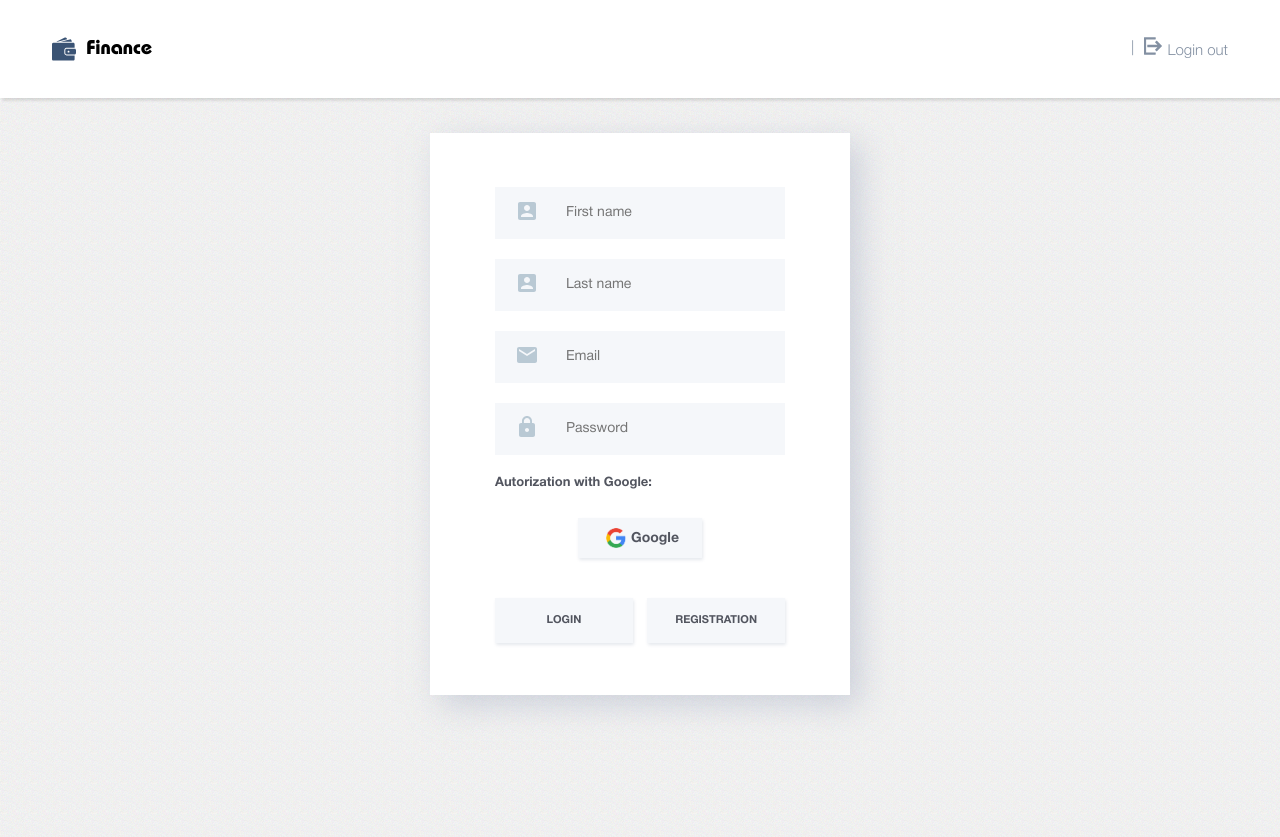
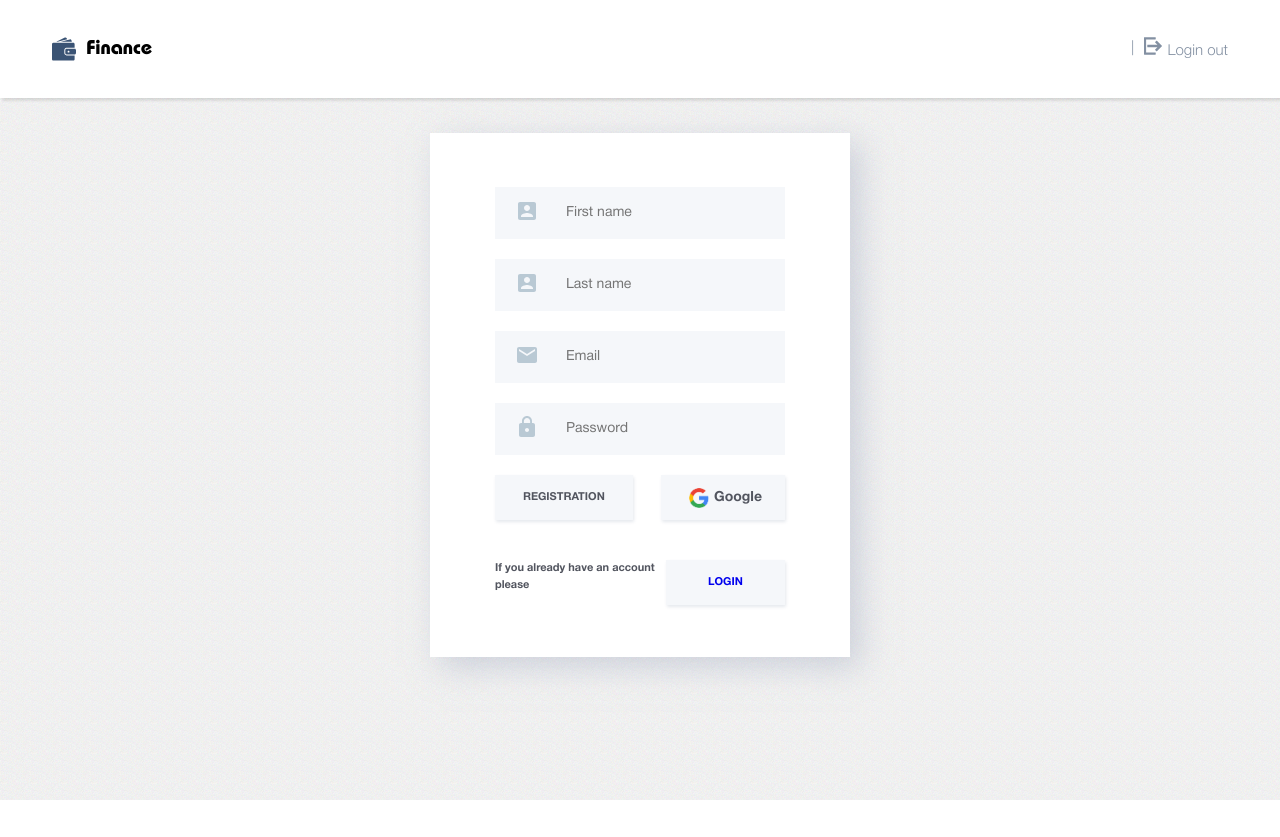
Before and after one commit to Ivanyts777/Finance-App, a React (Create React App) app: page /registration in a window 1280 px wide. After the commit the page ends 800 px from the top, so only its background shows below. Built offline with nearby package versions, Linux system fonts and the light colour scheme.

Commit message:
last commit

```diff
--- a/src/Containers/Login/Login.js
+++ b/src/Containers/Login/Login.js
@@ -4,24 +4,14 @@ import googleIcon from "../../Components/SVG/gicon.png";
 import { userLogin } from "../../Components/Operations/operationsAuth";
 import { useDispatch } from "react-redux";
 import { Email, LockClose } from "../../Components/SVG/sprite";
+import { NavLink } from "react-router-dom";
+import { navigation } from "../../constants";
 
 const Login = () => {
-  const [firstName, setFirstName] = useState("");
-  const [lastName, setLastName] = useState("");
   const [email, setEmail] = useState("");
   const [password, setPassword] = useState("");
-  const [typeRegister, setTypeRegister] = useState("");
-
   const dispatch = useDispatch();
 
-  const handleInputFirstName = (e) => {
-    e.preventDefault();
-    setFirstName(e.target.value);
-  };
-  const handleInputLastName = (e) => {
-    e.preventDefault();
-    setLastName(e.target.value);
-  };
   const handleInputEmail = (e) => {
     e.preventDefault();
     setEmail(e.target.value);
@@ -30,82 +20,23 @@ const Login = () => {
     e.preventDefault();
     setPassword(e.target.value);
   };
-  const handleTypeRegister = () => {
-    setTypeRegister((currentState) => {
-      if (currentState) {
-        return false;
-      } else {
-        return true;
-      }
-    });
-  };
 
-  const handleSubmit = (e) => {
+  const handleTypeRegister = (e) => {
     e.preventDefault();
-
-    if (typeRegister) {
-      const regParams = (firstName, lastName, email, password) => ({
+    dispatch(
+      userLogin({
         email: email,
         password: password,
-        name: {
-          fullName: `${firstName} ${lastName}`,
-          firstName: firstName,
-          lastName: lastName,
-        },
-      });
-      dispatch(createNewUser(regParams(firstName, lastName, email, password)));
-    } else {
-      const loginParams = (email, password) => ({
-        email: email,
-        password: password,
-      });
-      dispatch(userLogin(loginParams(email, password)));
-    }
+      })
+    );
   };
 
   return (
     <div className={styles.authWrapper}>
-      <form onSubmit={handleSubmit}>
+      <form onSubmit={handleTypeRegister}>
         {/* - FORM START - */}
 
         <>
-          {/* - FIRST NAME IMPUT -
-          <div className={styles.field}>
-            <div className={styles.icon}>
-              <Account />
-            </div>
-            <input
-              className={styles.input}
-              maxLength="25"
-              id="name"
-              type="text"
-              placeholder="First name"
-              name="firstName"
-              value={firstName}
-              onChange={handleInputFirstName}
-              required
-              autoFocus
-            />
-          </div>
-
-          {/* - LAST NAME INPUT - */}
-          <div className={styles.field}>
-            <div className={styles.icon}>
-              <Account />
-            </div>
-            <input
-              className={styles.input}
-              maxLength="25"
-              id="lastName"
-              placeholder="Last name"
-              name="lastName"
-              type="text"
-              value={lastName}
-              onChange={handleInputLastName}
-              required
-            />
-          </div>{" "}
-          */}
           {/* - EMAIL INPUT - */}
           <div className={styles.field}>
             <div className={styles.icon}>
@@ -141,10 +72,10 @@ const Login = () => {
             />
           </div>
         </>
-
-        <p className={styles.googleDescr}>Autorization with Google:</p>
-
-        {/* - GOOGLE BUTTON - */}
+        <div className={styles.authBtnWrapper}>
+          <button className={styles.buttonLogin} type="submit">
+            Login
+          </button>
           <button
             type="button"
             /*onClick={googleSignIn}*/ className={styles.google}
@@ -156,18 +87,13 @@ const Login = () => {
             />
             Google
           </button>
-
-        {/* - BUTTONS LOGIN/REGISTER - */}
+        </div>
         <div className={styles.authBtnWrapper}>
-          <button className={styles.buttonLogin} type="submit">
-            Login
-          </button>
-          <button
-            className={styles.buttonRegister}
-            type="button"
-            onClick={handleTypeRegister}
-          >
+          <p className={styles.descr}>If you don't have an account please</p>
+          <button className={styles.buttonRegister}>
+            <NavLink to={navigation.registration} exact>
               Registration
+            </NavLink>
           </button>
         </div>
 
--- a/src/Containers/Registration/Registration.js
+++ b/src/Containers/Registration/Registration.js
@@ -1,19 +1,17 @@
 import React, { useState } from "react";
 import styles from "./Registration.module.css";
 import googleIcon from "../../Components/SVG/gicon.png";
-import {
-  userLogin,
-  createNewUser,
-} from "../../Components/Operations/operationsAuth";
+import { createNewUser } from "../../Components/Operations/operationsAuth";
 import { useDispatch } from "react-redux";
 import { Email, LockClose, Account } from "../../Components/SVG/sprite";
+import { NavLink } from "react-router-dom";
+import { navigation } from "../../constants";
 
 const Registration = () => {
   const [firstName, setFirstName] = useState("");
   const [lastName, setLastName] = useState("");
   const [email, setEmail] = useState("");
   const [password, setPassword] = useState("");
-  const [typeRegister, setTypeRegister] = useState("");
 
   const dispatch = useDispatch();
 
@@ -33,42 +31,21 @@ const Registration = () => {
     e.preventDefault();
     setPassword(e.target.value);
   };
-  const handleTypeRegister = () => {
-    setTypeRegister((currentState) => {
-      if (currentState) {
-        return false;
-      } else {
-        return true;
-      }
-    });
-  };
 
-  const handleSubmit = (e) => {
+  const handleTypeRegister = (e) => {
     e.preventDefault();
-
-    if (typeRegister) {
-      const regParams = (firstName, lastName, email, password) => ({
+    dispatch(
+      createNewUser({
+        name: `${firstName} ${lastName}`,
         email: email,
         password: password,
-        name: {
-          fullName: `${firstName} ${lastName}`,
-          firstName: firstName,
-          lastName: lastName,
-        },
-      });
-      dispatch(createNewUser(regParams(firstName, lastName, email, password)));
-    } else {
-      const loginParams = (email, password) => ({
-        email: email,
-        password: password,
-      });
-      dispatch(userLogin(loginParams(email, password)));
-    }
+      })
+    );
   };
 
   return (
     <div className={styles.authWrapper}>
-      <form onSubmit={handleSubmit}>
+      <form onSubmit={handleTypeRegister}>
         {/* - FORM START - */}
 
         <>
@@ -145,10 +122,10 @@ const Registration = () => {
             />
           </div>
         </>
-
-        <p className={styles.googleDescr}>Autorization with Google:</p>
-
-        {/* - GOOGLE BUTTON - */}
+        <div className={styles.authBtnWrapper}>
+          <button className={styles.buttonRegister} type="submit">
+            Registration
+          </button>
           <button
             type="button"
             /*onClick={googleSignIn}*/ className={styles.google}
@@ -160,18 +137,13 @@ const Registration = () => {
             />
             Google
           </button>
-
-        {/* - BUTTONS LOGIN/REGISTER - */}
+        </div>
         <div className={styles.authBtnWrapper}>
-          <button className={styles.buttonLogin} type="submit">
+          <p className={styles.descr}>If you already have an account please</p>
+          <button className={styles.buttonLogin}>
+            <NavLink to={navigation.login} exact>
               Login
-          </button>
-          <button
-            className={styles.buttonRegister}
-            type="button"
-            onClick={handleTypeRegister}
-          >
-            Registration
+            </NavLink>
           </button>
         </div>
 
--- a/src/Containers/Registration/Registration.module.css
+++ b/src/Containers/Registration/Registration.module.css
@@ -12,12 +12,10 @@
   margin-top: 66px;
 }
 
-.googleDescr {
+.descr {
   margin: 0 auto;
   font-size: 11px;
   font-weight: bold;
-  text-align: center;
-  margin-bottom: 26px;
   line-height: 17px;
   color: #52555f;
 }
@@ -28,10 +26,8 @@
   font-weight: 600;
   line-height: 23px;
   display: flex;
-  margin: 0 auto;
   width: 120px;
-  height: 40px;
-  margin-bottom: 40px;
+  min-height: 45px;
   text-align: center;
   align-items: center;
   justify-content: center;
@@ -99,6 +95,10 @@
   justify-content: space-between;
 }
 
+.authBtnWrapper:not(:last-child) {
+  margin-bottom: 40px;
+}
+
 .buttonLogin,
 .buttonRegister {
   font-size: 11px;
```
Lines whose indentation alone changed are shown as unchanged.
